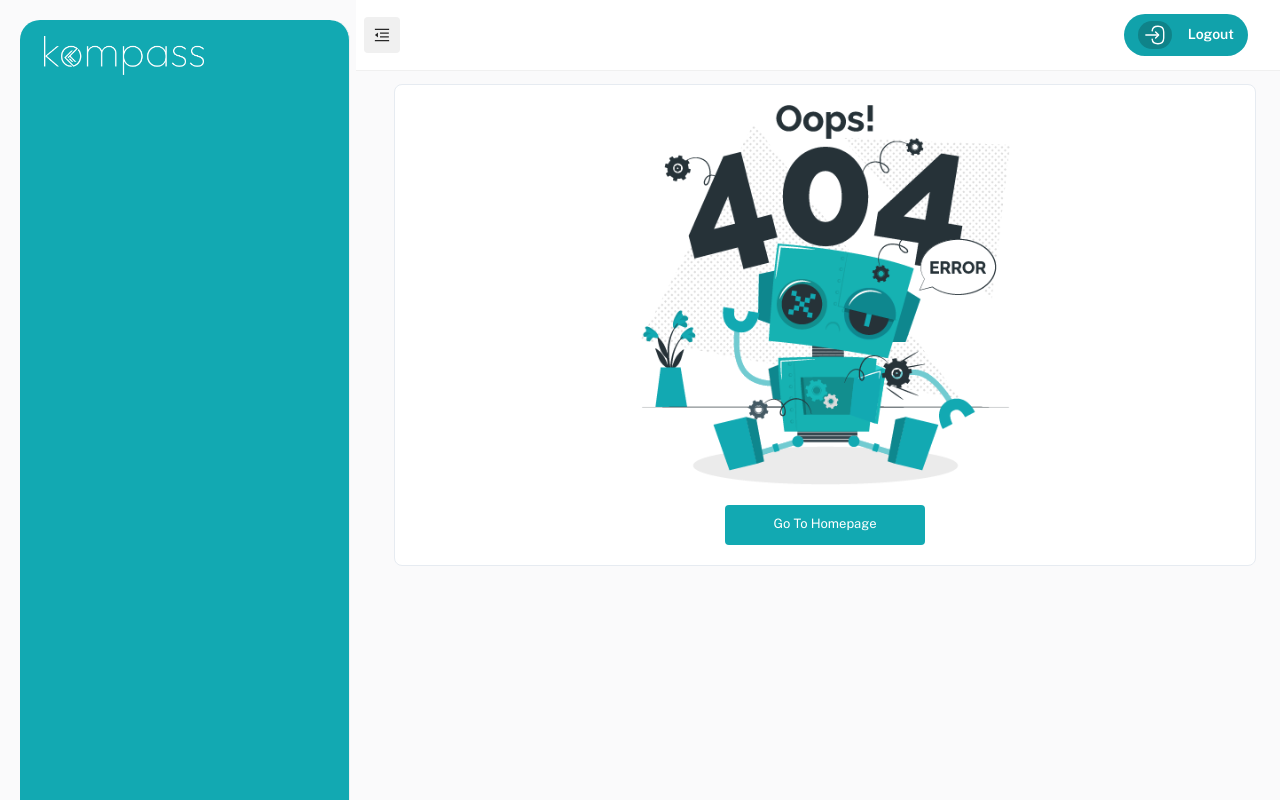
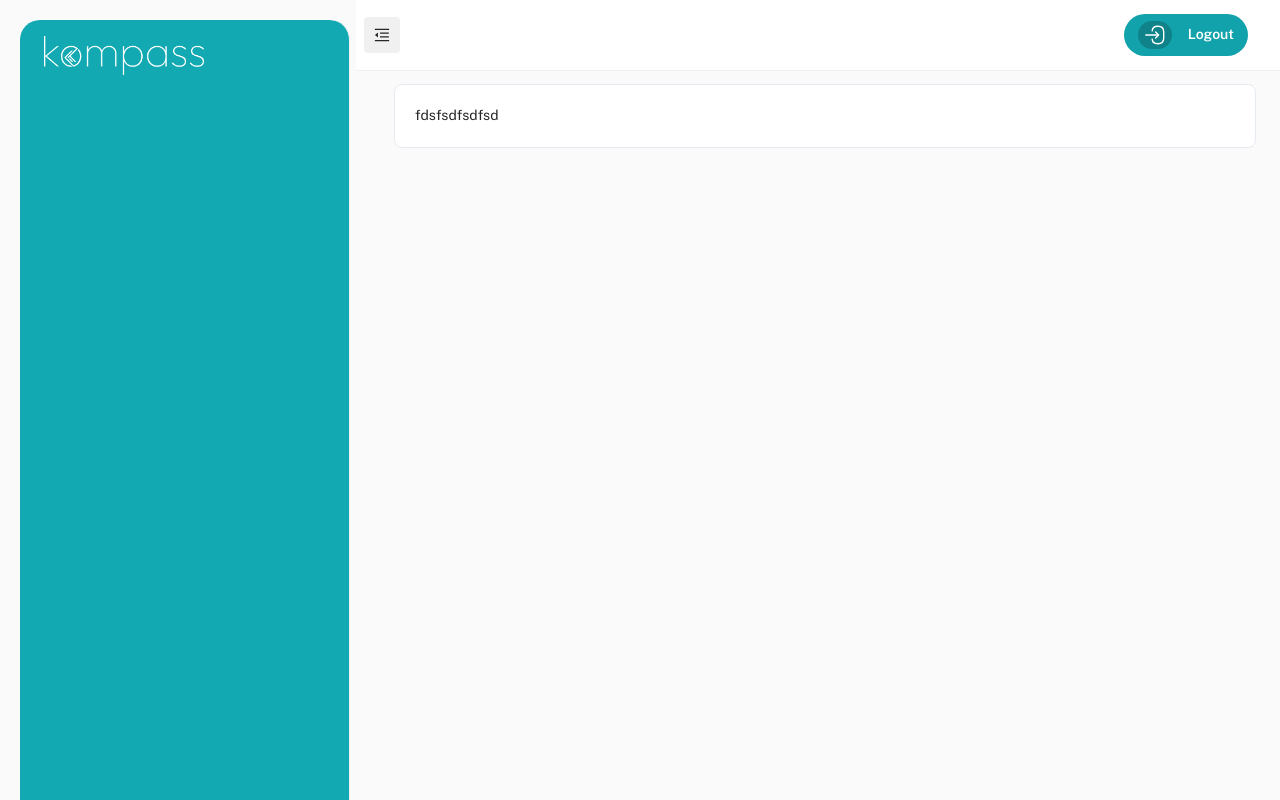
Before and after one commit to MarufaKompass/reception, a React (Create React App) app: page /listOfCourier in a window 1280 px wide. Built offline with nearby package versions, Linux system fonts and the light colour scheme; sample sign-in values are in the browser's storage.

Commit message:
courier list add

```diff
--- a/src/pages/components-overview-property/delivery/Delivery.js
+++ b/src/pages/components-overview-property/delivery/Delivery.js
@@ -1,11 +1,25 @@
 import React from 'react';
-import { Box } from '@mui/material';
+import { Box,Typography } from '@mui/material';
 import MainCard from 'components/MainCard';
 import DeliveryFloorLists from './DeliveryFloorLists';
+import { useNavigate } from 'react-router-dom';
 export default function Delivery() {
-  return <Box>
-    <MainCard>
-      <DeliveryFloorLists></DeliveryFloorLists>
-    </MainCard>
-  </Box>;
+  const navigate = useNavigate();
+  const handleCourierList = () => {
+    navigate('/listOfCourier');
+  };
+  return (
+    <Box>
+      <MainCard>
+      <Box onClick={handleCourierList} sx={{ cursor: 'pointer' ,textAlign:'right' }}>
+          <Typography
+            sx={{ color: '#F7941D', fontFamily: 'poppins', fontSize: '16px', fontWeight: 'medium', textDecoration: 'underline', pt: 0.5 }}
+          >
+            Courier List
+          </Typography>
+        </Box>
+        <DeliveryFloorLists></DeliveryFloorLists>
+      </MainCard>
+    </Box>
+  );
 }
--- /dev/null
+++ b/src/pages/components-overview-property/delivery/DeliveryList.js
@@ -0,0 +1,10 @@
+import React from 'react';
+import MainCard from 'components/MainCard';
+import { Box } from '@mui/material';
+export default function DeliveryList() {
+  return (
+    <Box>
+      <MainCard>fdsfsdfsdfsd</MainCard>
+    </Box>
+  );
+}
--- a/src/routes/MainRoutes.js
+++ b/src/routes/MainRoutes.js
@@ -26,6 +26,7 @@ import PhoneBook from 'pages/components-overview-property/phoneBook/PhoneBook';
 import Scan from 'pages/components-overview-property/scan/Scan';
 import Delivery from 'pages/components-overview-property/delivery/Delivery';
 import PropertyList from 'pages/components-overview-property/propertyList/PropertyList';
+import DeliveryList from 'pages/components-overview-property/delivery/DeliveryList';
 const HotelView = Loadable(lazy(() => import('pages/components-overview-hotel/hotel/hotelBookingList/HotelView')));
 const HotelCheckIn = Loadable(lazy(() => import('pages/components-overview-hotel/hotel/hotel-checkIn/HotelCheckIn')));
 
@@ -293,6 +294,16 @@ const MainRoutes = {
           </PrivateRoutes>
         </Suspense>
       )
+    },
+    {
+      path: 'listOfCourier',
+      element: (
+        <Suspense fallback={<Typography>Loading...</Typography>}>
+          <PrivateRoutes>
+            <DeliveryList />
+          </PrivateRoutes>
+        </Suspense>
+      )
     }
   ]
 };
```
